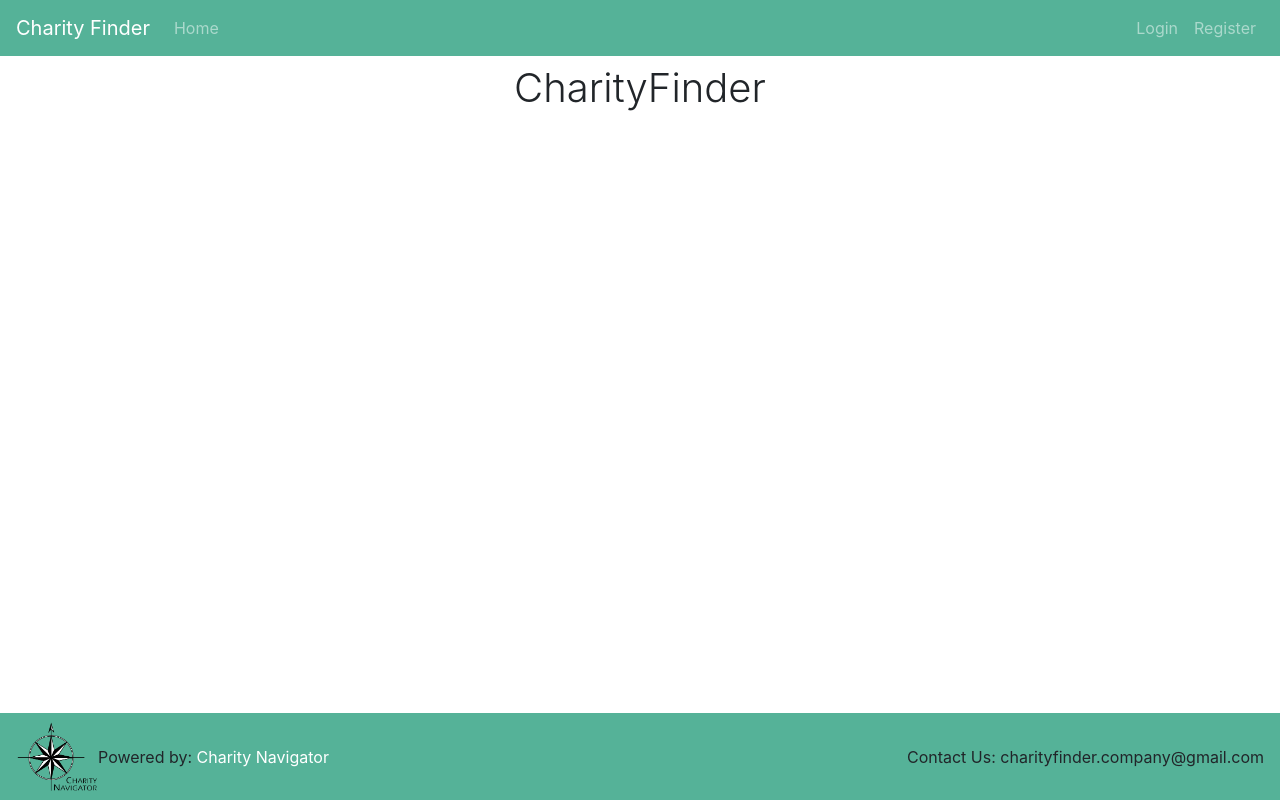
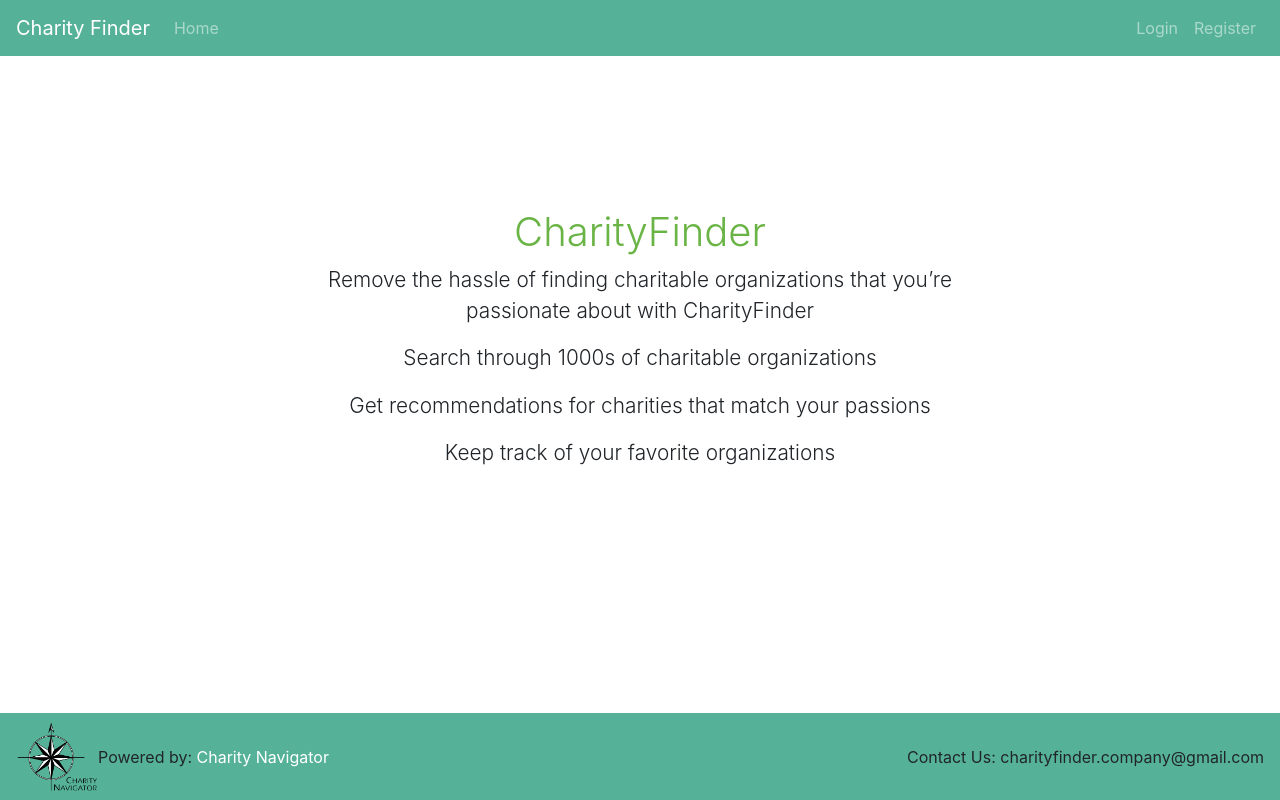
Before and after one commit to CharityFinder/CharityFinder, a React (Create React App) app in the folder client/: page / in a window 1280 px wide. Built offline with nearby package versions, Linux system fonts and the light colour scheme; no server answers.

Commit message:
home page and more style stuff

```diff
--- a/client/src/index.css
+++ b/client/src/index.css
@@ -41,3 +41,22 @@ code {
   text-align: left;
   width: 50%;
 }
+
+.vertical-center {
+  display: inline-block
+}
+
+.description {
+  left: 50%;
+  position: absolute;
+  top: 45%;
+  transform: translate(-50%, -55%);
+  text-align: center;
+}
+.description h1 {
+  color: #6ab446;
+}
+.description p {
+  font-size: 1.3rem;
+  line-height: 1.5;
+}
--- a/client/src/pages/Home.jsx
+++ b/client/src/pages/Home.jsx
@@ -18,9 +18,14 @@ export const Home = () => {
   }, []);
 
   return (
-    <div className="home">
-      <h1>CharityFinder</h1>
-      <h2>{message}</h2> {/* Server-side message */}
+    <div className="home description">
+      <h1 className="mt-0">CharityFinder</h1>
+      {/* <h2>{message}</h2> Server-side message */}
+      <p>Remove the hassle of finding charitable organizations that you’re passionate about with CharityFinder</p>
+      <p>Search through 1000s of charitable organizations</p>
+      <p>Get recommendations for charities that match your passions</p>
+      <p>Keep track of your favorite organizations</p>
+
       {userData && (
         <h3 className="user-info">
           {/* Firebase user auth verfication of current user logged in */}
--- a/client/src/pages/Login.jsx
+++ b/client/src/pages/Login.jsx
@@ -28,10 +28,10 @@ export const Login = () => {
   };
 
   return (
-    <Container maxwidth="sm" className="login-form">
+    <Container maxwidth="sm" className="mt-5 jumbotron vertical-center" >
       <h3>{errorMessage}</h3>
 
-      <h1>Charity Finder</h1>
+      <h1 className="mt-0">Charity Finder</h1>
       <p>Remove the hassle of finding charitable organizations that you’re passionate about with CharityFinder</p>
       <Form onSubmit={handleSubmit} noValidate>
         <Form.Group controlId="formBasicEmail">
--- a/client/src/pages/Register.jsx
+++ b/client/src/pages/Register.jsx
@@ -1,7 +1,6 @@
 import React, { useState } from "react";
 import { useHistory } from "react-router-dom";
 import { registerUser } from "../utils/auth";
-// import { Container, Button, InputGroup, Row } from "@material-ui/core";
 import { Container, Button, Form } from "react-bootstrap";
 
 export const Register = () => {
@@ -31,9 +30,9 @@ export const Register = () => {
 
   // TODO: Add missing fields to form
   return (
-    <Container maxwidth="sm" className="register-form">
+    <Container maxwidth="sm" className="mt-5 jumbotron vertical-center">
       <h3>{errorMessage}</h3>
-      <h1>Charity Finder</h1>
+      <h1 className="mt-0">Charity Finder</h1>
       <p>Remove the hassle of finding charitable organizations that you’re passionate about with CharityFinder</p>
       <Form onSubmit={handleSubmit} noValidate>
         <Form.Group controlId="formBasicFirstName">
```
